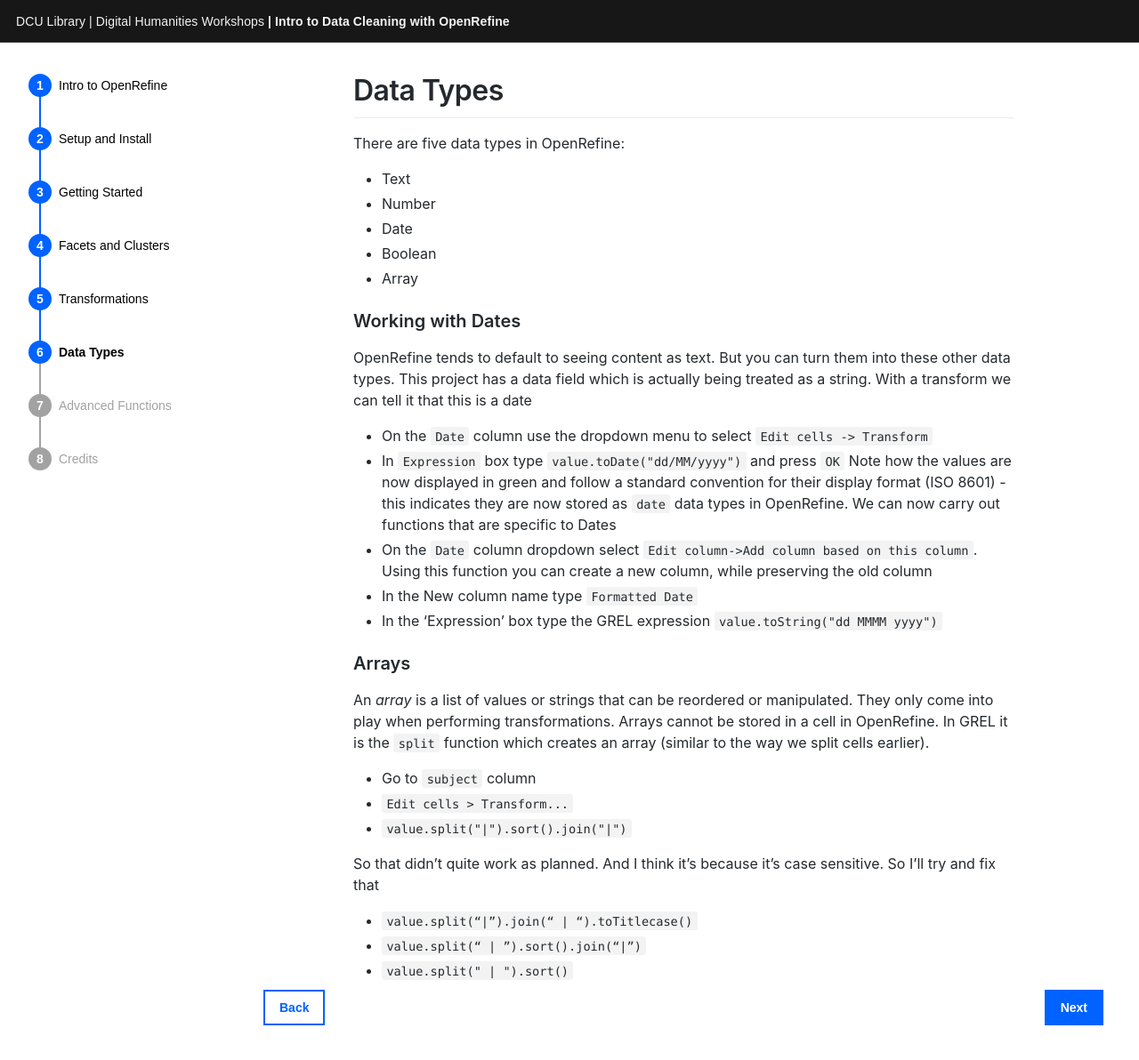
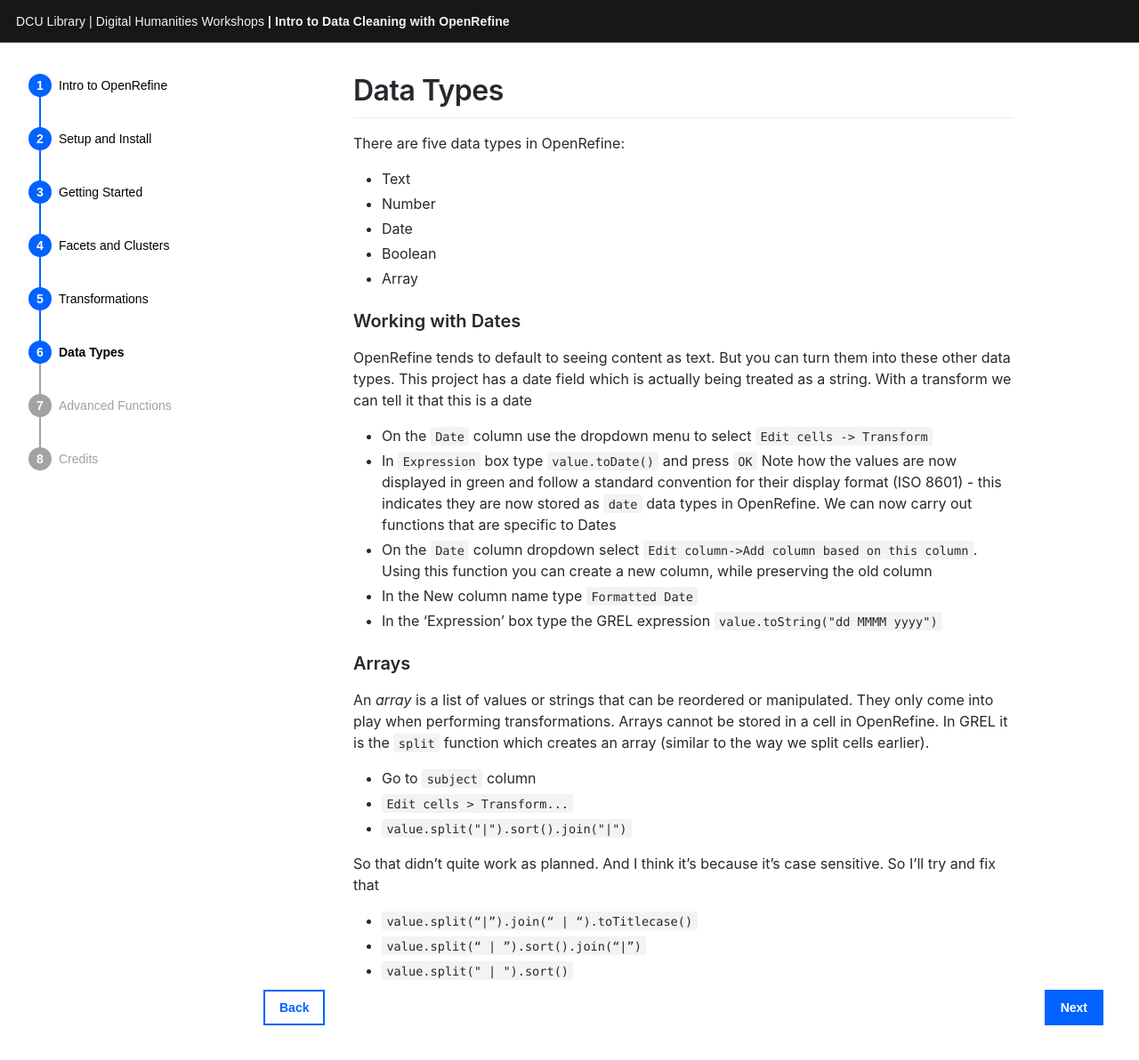
Before and after one commit to DCULibrary/open-refine-workshop, a Jekyll site: the page built from _workshop/data-types.md, in a window 1280 px wide. Shown: the top 1192 px of the page at 89% size. Built offline with Jekyll 4.4.1, drawn with Linux system fonts in a browser that asks for light colours; some web fonts are replaced.

Commit message:
Fix date stuff

```diff
--- a/_workshop/data-types.md
+++ b/_workshop/data-types.md
@@ -11,9 +11,9 @@ There are five data types in OpenRefine:
 * Array
 
 ### Working with Dates
-OpenRefine tends to default to seeing content as text. But you can turn them into these other data types. This project has a data field which is actually being treated as a string. With a transform we can tell it that this is a date
+OpenRefine tends to default to seeing content as text. But you can turn them into these other data types. This project has a date field which is actually being treated as a string. With a transform we can tell it that this is a date
 * On the `Date` column use the dropdown menu to select `Edit cells -> Transform`
-* In `Expression` box type `value.toDate("dd/MM/yyyy")` and press `OK`
+* In `Expression` box type `value.toDate()` and press `OK`
 Note how the values are now displayed in green and follow a standard convention for their display format (ISO 8601) - this indicates they are now stored as `date` data types in OpenRefine. We can now carry out functions that are specific to Dates
 * On the `Date` column dropdown select `Edit column->Add column based on this column`. Using this function you can create a new column, while preserving the old column
 * In the New column name type `Formatted Date`
```
